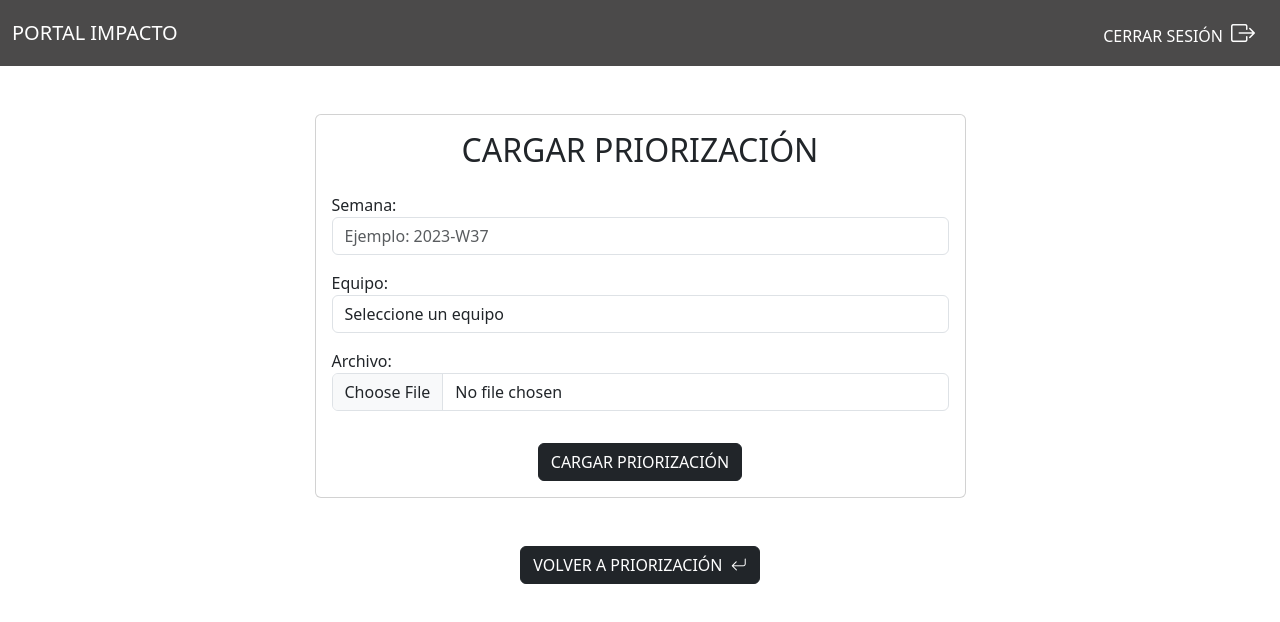
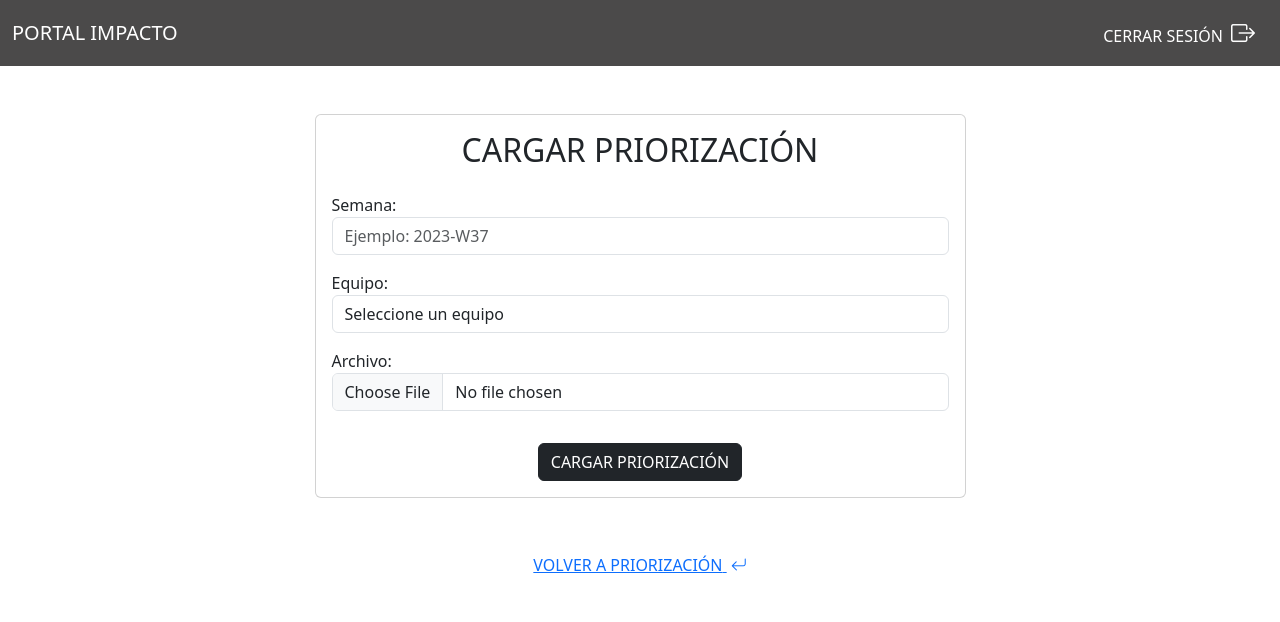
Before and after one commit to katk4tkat/portal_impacto, a React (Vite) app: page /upload-priorization in a window 1280 px wide. Shown: the top 622 px of the page. Built offline with nearby package versions, Linux system fonts and the light colour scheme; no server answers; sample sign-in values are in the browser's storage.

Commit message:
style(ButtonUI): update properties

```diff
--- a/src/components/UI/ButtonUI.jsx
+++ b/src/components/UI/ButtonUI.jsx
@@ -1,11 +1,11 @@
 import React from "react";
 import PropTypes from "prop-types";
 
-function ButtonUI({ onClick, text, icon, marginClassName }) {
+function ButtonUI({ onClick, text, icon, marginClassName, btnClassName }) {
   return (
     <button
       type="button"
-      className={`btn btn-dark ${marginClassName}`}
+      className={`btn ${btnClassName} ${marginClassName}`}
       onClick={onClick}
     >
       {text}{" "}
@@ -15,9 +15,11 @@ function ButtonUI({ onClick, text, icon, marginClassName }) {
 }
 
 ButtonUI.propTypes = {
-  onClick: PropTypes.func.isRequired,
   text: PropTypes.string.isRequired,
   icon: PropTypes.string,
+  marginClassName: PropTypes.string,
+  btnClassName: PropTypes.btnClassName,
+  onClick: PropTypes.func.isRequired,
 };
 
 export default ButtonUI;
```
